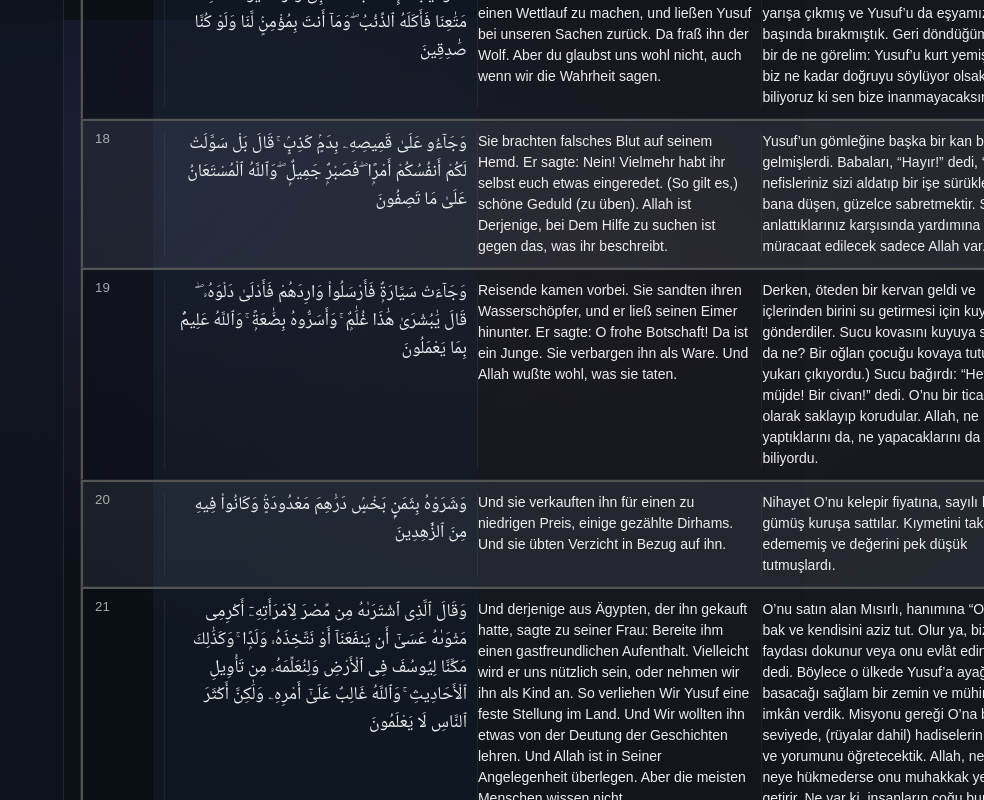
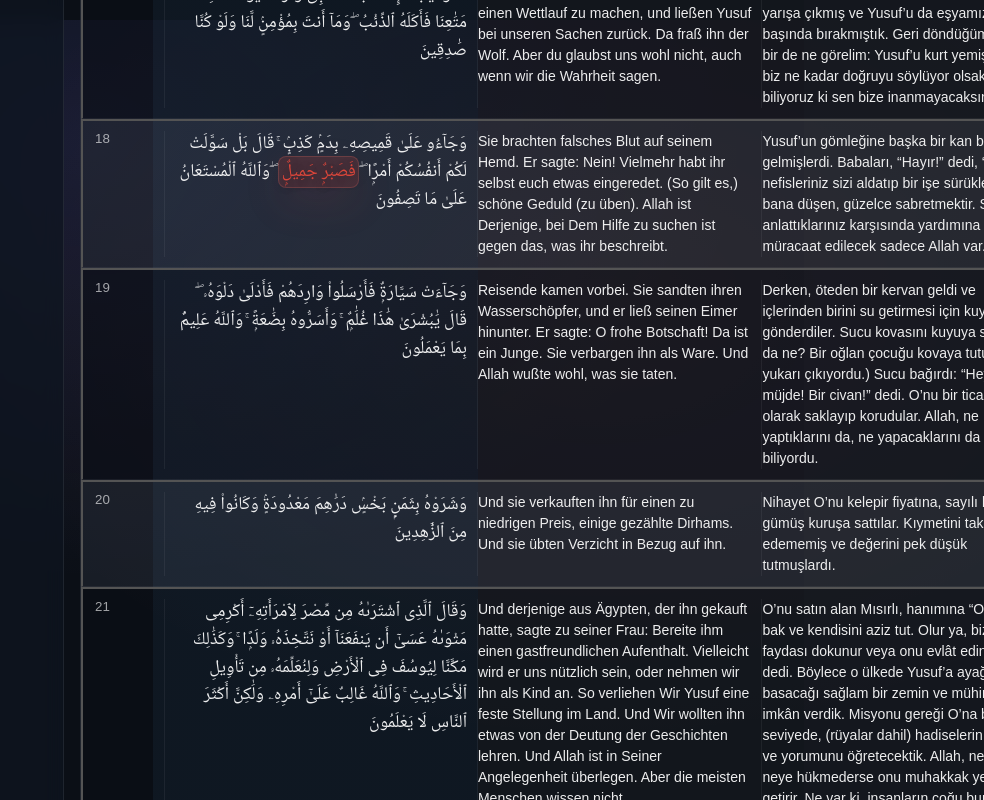
Before and after one commit to sunrise8030/Qatd, a React (Vite) app: page / in a window 1280 px wide. Shown: the part 2380-3180 px from the top of the page, without its empty margins (296-1280 px from the left). Built offline with nearby package versions, Linux system fonts and the light colour scheme.

Commit message:
Update App.jsx

```diff
--- a/src/App.jsx
+++ b/src/App.jsx
@@ -17,8 +17,80 @@ const SURAHES = [
   },
 ];
 
-// Parlak kiremit kırmızısı uygulanacak ayetler (sadece Arapça satır)
-const HOT_AYAH_SET = new Set([33, 101, 18, 64, 66, 67, 83, 86, 87, 98, 21, 76, 90, 92]);
+/**
+ * Parça bazlı renklendirme:
+ * - ar: Arapça metin içinde ilgili parça
+ * - tr: Türkçe metin içinde ilgili parça
+ * - de: Almanca metin içinde ilgili parça
+ *
+ * Not: Arapça için harake/boşluk farklarını tolere eder.
+ * Not: Türkçe/Almanca için birebir substring çalışır.
+ *
+ * Senin mesajına göre doldurulan ilk set:
+ * - 12:18 => "فَصَبْرٌ جَمِيلٌ ..." ve sonrası (pratikte parça: "فَصَبْرٌ جَمِيلٌ")
+ * - 12:33 => "وَأَكُن مِّنَ ٱلْجَٰهِلِينَ" ve ayrıca senin tarif ettiğin "Eğer fendlerini bozup..." kısmına karşılık Arapça bölüm (pratikte "وَإِلَّا تَصْرِفْ ..." + son)
+ * - 12:64 => "فَٱللَّهُ خَيْرٌ حَٰفِظًا ..." ve sonrası
+ * - 12:66 => "ٱللَّهُ عَلَىٰ مَا نَقُولُ وَكِيلٌ"
+ * - 12:67 => "وَمَآ أُغْنِى ..." ve "إِنِ ٱلْحُكْمُ ..." ve devamı
+ * - 12:76 => "وَفَوْقَ كُلِّ ذِى عِلْمٍ عَلِيمٌ"
+ * - 12:83 => "عَسَى ٱللَّهُ ..." ve "إِنَّهُۥ هُوَ ٱلْعَلِيمُ ٱلْحَكِيمُ"
+ * - 12:86 => "إِنَّمَآ أَشْكُوا۟ ..." (seçtiğin Türkçe parçaya denk)
+ * - 12:87 => "وَلَا تَا۟يْـَٔسُوا۟ ..." (seçtiğin Türkçe parçaya denk)
+ *
+ * “Sonrakiler de” dediğin kısım için aynı yapıya ekleme yapacağız.
+ */
+const HIGHLIGHT_MAP = {
+  18: {
+    ar: ["فَصَبْرٌ جَمِيلٌ"],
+    tr: [],
+    de: [],
+  },
+  33: {
+    ar: ["وَإِلَّا تَصْرِفْ عَنِّى كَيْدَهُنَّ", "أَكُن مِّنَ ٱلْجَٰهِلِينَ"],
+    tr: ["Eğer fendlerini bozup", "kayıp onlara meyleder"],
+    de: [],
+  },
+  64: {
+    ar: ["فَٱللَّهُ خَيْرٌ حَٰفِظًا", "وَهُوَ أَرْحَمُ ٱلرَّٰحِمِينَ"],
+    tr: ["Ama Allah'tır gerçek hayırlı", "mutlak merhamet sahibidir"],
+    de: [],
+  },
+  66: {
+    ar: ["ٱللَّهُ عَلَىٰ مَا نَقُولُ وَكِيلٌ"],
+    tr: ["Allah konuştuklarımıza"],
+    de: [],
+  },
+  67: {
+    ar: [
+      "وَمَآ أُغْنِى عَنكُم مِّنَ ٱللَّهِ مِن شَىْءٍ",
+      "إِنِ ٱلْحُكْمُ إِلَّا لِلَّهِ",
+      "عَلَيْهِ تَوَكَّلْتُ",
+      "وَعَلَيْهِ فَلْيَتَوَكَّلِ ٱلْمُتَوَكِّلُونَ",
+    ],
+    tr: ["Gerçi ben", "Mutlak manâda bütün hüküm"],
+    de: [],
+  },
+  76: {
+    ar: ["وَفَوْقَ كُلِّ ذِى عِلْمٍ عَلِيمٌ"],
+    tr: ["Ve her bir bilgi sahibinin", "daha iyi bir bilen"],
+    de: [],
+  },
+  83: {
+    ar: ["عَسَى ٱللَّهُ أَن يَأْتِيَنِى بِهِمْ جَمِيعًا", "إِنَّهُۥ هُوَ ٱلْعَلِيمُ ٱلْحَكِيمُ"],
+    tr: ["Çünkü O Alîm", "Hakîm"],
+    de: [],
+  },
+  86: {
+    ar: ["إِنَّمَآ أَشْكُوا۟ بَثِّى وَحُزْنِىٓ إِلَى ٱلْلَّهِ"],
+    tr: ["Ben, bütün dertlerimi", "O'na şikâyette bulunuyorum"],
+    de: [],
+  },
+  87: {
+    ar: ["وَلَا تَا۟يْـَٔسُوا۟ مِن رَّوْحِ ٱللَّهِ"],
+    tr: ["Allah'ın rahmetinden", "asla ümidinizi kesmeyin"],
+    de: [],
+  },
+};
 
 function resolvePublicUrl(path) {
   const base = import.meta.env.BASE_URL || "/";
@@ -208,6 +280,135 @@ async function githubPutFile({ owner, repo, path, token, branch, message, conten
     throw new Error(`GitHub PUT failed: ${res.status} ${res.statusText} :: ${t}`);
   }
   return res.json();
+}
+
+function escapeRegexLiteral(s) {
+  return String(s).replace(/[.*+?^${}()|[\]\\]/g, "\\$&");
+}
+
+function normalizeArabicSnippet(snippet) {
+  return String(snippet || "")
+    .replace(/[\u064B-\u065F\u0670\u06D6-\u06ED]/g, "")
+    .replace(/\u0640/g, "")
+    .trim();
+}
+
+function buildArabicLooseRegex(snippet) {
+  const base = normalizeArabicSnippet(snippet);
+  if (!base) return null;
+
+  const DIACR = "[\\u064B-\\u065F\\u0670\\u06D6-\\u06ED]*";
+  const TAT = "\\u0640*";
+  const WS = "\\s*";
+
+  const chars = Array.from(base);
+  const parts = [];
+
+  for (const ch of chars) {
+    if (/\s/.test(ch)) {
+      parts.push(WS);
+      continue;
+    }
+    const esc = escapeRegexLiteral(ch);
+    parts.push(`${TAT}${esc}${DIACR}`);
+  }
+
+  return new RegExp(parts.join(""), "g");
+}
+
+function applyRegexMark(str, regex, className, keyPrefix) {
+  const s = String(str ?? "");
+  if (!s || !regex) return [s];
+
+  regex.lastIndex = 0;
+  const out = [];
+  let last = 0;
+  let m;
+  let mi = 0;
+
+  while ((m = regex.exec(s)) !== null) {
+    const start = m.index;
+    const matchText = m[0] ?? "";
+    const end = start + matchText.length;
+
+    if (end <= last) {
+      regex.lastIndex = last + 1;
+      continue;
+    }
+
+    if (start > last) out.push(s.slice(last, start));
+    out.push(
+      <span className={className} key={`${keyPrefix}:m:${mi}`}>
+        {matchText}
+      </span>
+    );
+    last = end;
+    mi += 1;
+  }
+
+  if (last < s.length) out.push(s.slice(last));
+  return out.length ? out : [s];
+}
+
+function splitAndMark(str, snippet, className, keyPrefix) {
+  const s = String(str ?? "");
+  const sn = String(snippet ?? "");
+  if (!s || !sn) return [s];
+
+  const parts = s.split(sn);
+  if (parts.length === 1) return [s];
+
+  const out = [];
+  for (let i = 0; i < parts.length; i += 1) {
+    if (parts[i]) out.push(parts[i]);
+    if (i !== parts.length - 1) {
+      out.push(
+        <span className={className} key={`${keyPrefix}:p:${i}`}>
+          {sn}
+        </span>
+      );
+    }
+  }
+  return out;
+}
+
+function renderWithHighlights(text, ayah, lang) {
+  const t = String(text ?? "");
+  const ay = Number(ayah);
+  if (!Number.isFinite(ay)) return t;
+
+  const rule = HIGHLIGHT_MAP[ay];
+  const snippets = rule?.[lang];
+  if (!snippets || !Array.isArray(snippets) || snippets.length === 0) return t;
+
+  const className = lang === "ar" ? "hlBrickAr" : "hlBrick";
+  let nodes = [t];
+
+  for (let sIdx = 0; sIdx < snippets.length; sIdx += 1) {
+    const snip = snippets[sIdx];
+    if (!snip) continue;
+
+    const nextNodes = [];
+    for (let nIdx = 0; nIdx < nodes.length; nIdx += 1) {
+      const node = nodes[nIdx];
+      if (typeof node !== "string") {
+        nextNodes.push(node);
+        continue;
+      }
+
+      if (lang === "ar") {
+        const rx = buildArabicLooseRegex(snip);
+        const parts = applyRegexMark(node, rx, className, `ayah:${ay}:${lang}:sn:${sIdx}:n:${nIdx}`);
+        nextNodes.push(...parts);
+      } else {
+        const parts = splitAndMark(node, snip, className, `ayah:${ay}:${lang}:sn:${sIdx}:n:${nIdx}`);
+        nextNodes.push(...parts);
+      }
+    }
+    nodes = nextNodes;
+  }
+
+  return nodes;
 }
 
 function SurahList({ surahs, selectedId, query, onQuery, onSelect }) {
@@ -407,7 +608,7 @@ function IOSPickerWheelVertical3D({ disabled, value, onStep }) {
       return;
     }
 
-    const DECAY = 0.0045; // inertia biraz daha uzun
+    const DECAY = 0.0045;
     const MAX_MS = 1100;
     const startTs = performance.now();
     let last = performance.now();
@@ -537,10 +738,6 @@ function IOSPickerWheelVertical3D({ disabled, value, onStep }) {
   );
 }
 
-/**
- * Single Player
- * - Bottom dock (fixed)
- */
 function SinglePlayerPanel({
   open,
   verse,
@@ -578,21 +775,22 @@ function SinglePlayerPanel({
   if (!open) return null;
 
   const ay = Number(verse?.ayah || 0);
-  const isHot = HOT_AYAH_SET.has(ay);
 
   return (
     <div className="singlePlayerBackdrop" role="dialog" aria-modal="true" aria-label="Single Player">
       <div className="singlePlayerCard">
         <div className="singlePlayerLines">
-          <div
-            className={`singlePlayerLine singlePlayerLineAr ${isHot ? "arVerseHot" : ""}`}
-            dir="rtl"
-          >
-            {(verse?.ar || "—").trim()}
+          <div className="singlePlayerLine singlePlayerLineAr" dir="rtl">
+            {renderWithHighlights((verse?.ar || "—").trim(), ay, "ar")}
           </div>
 
-          <div className="singlePlayerLine singlePlayerLineDe">{(verse?.de || "—").trim()}</div>
-          <div className="singlePlayerLine singlePlayerLineTr">{(verse?.tr || "—").trim()}</div>
+          <div className="singlePlayerLine singlePlayerLineDe">
+            {renderWithHighlights((verse?.de || "—").trim(), ay, "de")}
+          </div>
+
+          <div className="singlePlayerLine singlePlayerLineTr">
+            {renderWithHighlights((verse?.tr || "—").trim(), ay, "tr")}
+          </div>
 
           <div style={{ height: 140 }} />
         </div>
@@ -604,12 +802,7 @@ function SinglePlayerPanel({
             ◀
           </button>
 
-          <button
-            className="spBtn spBtnPrimary"
-            type="button"
-            onClick={onPlayPause}
-            aria-label="Play/Pause"
-          >
+          <button className="spBtn spBtnPrimary" type="button" onClick={onPlayPause} aria-label="Play/Pause">
             {isPlaying ? "⏸" : "▶"}
           </button>
 
@@ -1224,7 +1417,7 @@ function VersesTable({ verses, activeIndex, onRowClick, rowRefs }) {
       <div className="tableBody" role="table">
         {verses.map((v, idx) => {
           const active = idx === activeIndex;
-          const isHot = HOT_AYAH_SET.has(Number(v?.ayah));
+          const ay = Number(v?.ayah || 0);
 
           return (
             <button
@@ -1237,11 +1430,13 @@ function VersesTable({ verses, activeIndex, onRowClick, rowRefs }) {
               }}
             >
               <div className="cell colNo">{v.ayah}</div>
-              <div className={`cell colAr ${isHot ? "arVerseHot" : ""}`} dir="rtl">
-                {(v.ar || "").trimStart()}
+
+              <div className="cell colAr" dir="rtl">
+                {renderWithHighlights((v.ar || "").trimStart(), ay, "ar")}
               </div>
-              <div className="cell colDe">{v.de}</div>
-              <div className="cell colTr">{v.tr}</div>
+
+              <div className="cell colDe">{renderWithHighlights(v.de, ay, "de")}</div>
+              <div className="cell colTr">{renderWithHighlights(v.tr, ay, "tr")}</div>
             </button>
           );
         })}
@@ -1275,7 +1470,7 @@ export default function App() {
 
   const [toolsCollapsed, setToolsCollapsed] = useState(true);
 
-  // Sayfa single player ile yüklensin
+  // Sayfa Single Player ile yüklensin
   const [singleOn, setSingleOn] = useState(true);
 
   // repeat: 0 off, 1 => 1 tekrar, 2 => 2 tekrar
@@ -1369,7 +1564,9 @@ export default function App() {
         }
 
         const data = parseJsonTolerant(text, versesSrc);
-        if (!Array.isArray(data)) throw new Error(`Invalid verses JSON (expected array) | url=${versesSrc}`);
+        if (!Array.isArray(data)) {
+          throw new Error(`Invalid verses JSON (expected array) | url=${versesSrc}`);
+        }
 
         if (!cancelled) {
           rowRefs.current = [];
@@ -1442,7 +1639,7 @@ export default function App() {
     [seekTo]
   );
 
-  // Single Player açıkken: ayetler gelince 1. ayete konumlan (autoplay YOK)
+  // Single Player açıkken: ayetler gelince 1. ayete konumlan (autoplay yok)
   useEffect(() => {
     if (!singleOn) return;
     if (!verses.length) return;
@@ -1622,7 +1819,6 @@ export default function App() {
       return;
     }
 
-    // re-arm
     if (currentTime < e - 0.12) {
       repeatStateRef.current.armed = true;
       return;
@@ -1631,7 +1827,6 @@ export default function App() {
     const nearEnd = currentTime >= e - 0.02;
     if (!nearEnd || !repeatStateRef.current.armed) return;
 
-    // spam guard
     const now = performance.now();
     if (now - (repeatStateRef.current.lastFire || 0) < 350) return;
     repeatStateRef.current.lastFire = now;
@@ -1835,7 +2030,7 @@ export default function App() {
             const base = cur >= 0 ? cur : 0;
             const next = clamp(base + dir, 0, Math.max(0, vs.length - 1));
 
-            // ÇARK: play/pause bozulmasın; son duruma göre hareket etsin
+            // Çark: play/pause bozulmasın; son duruma göre
             seekVerse(next, isPlayingRef.current);
           }}
           repeatMode={repeatMode}
```
